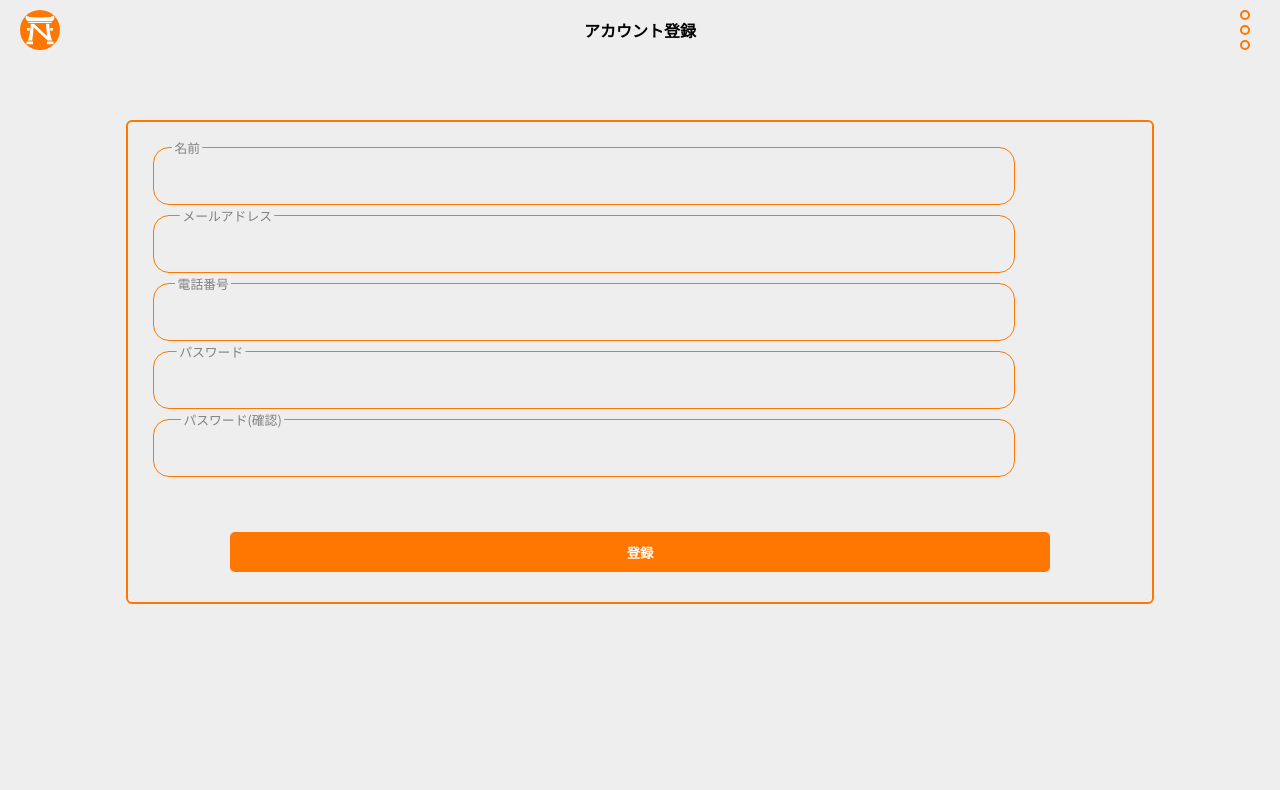
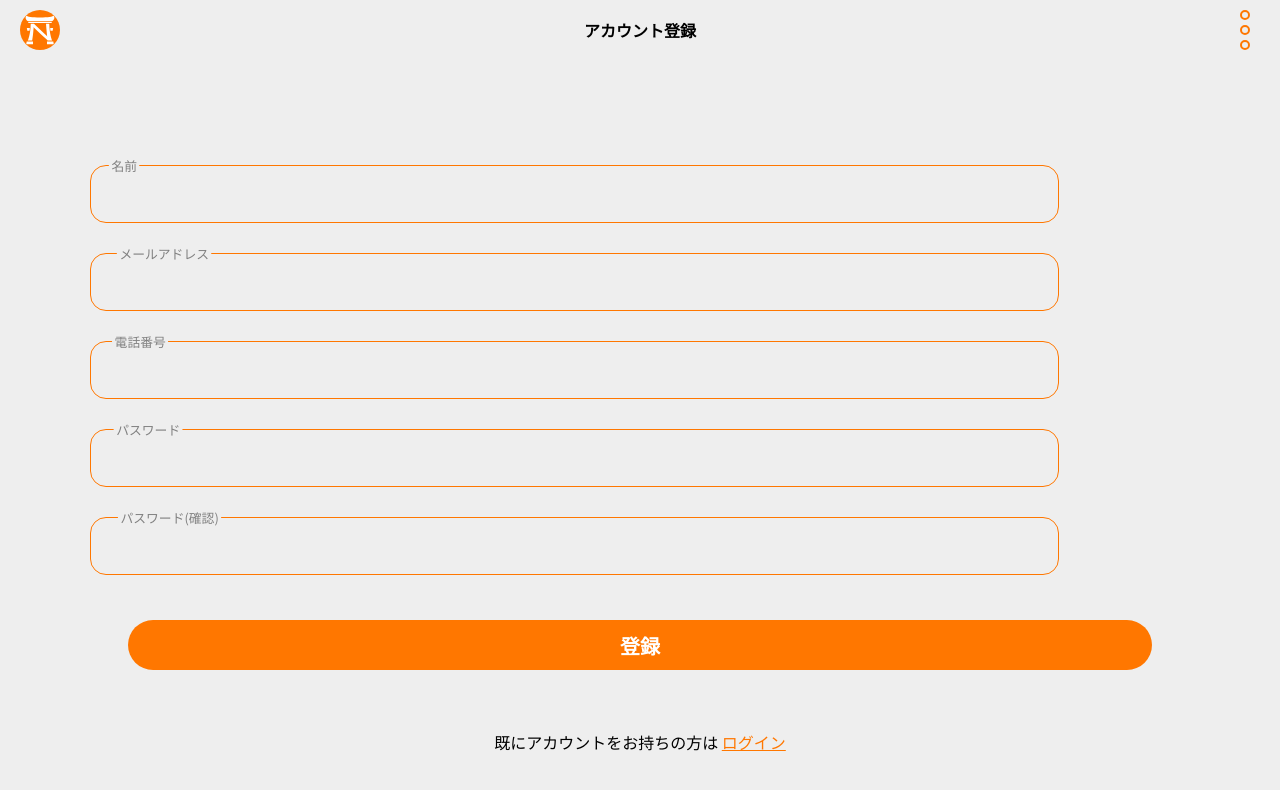
Before and after one commit to PiedPiperNagoya/bit.connect2021-client, a Vue app: page /signup in a window 1280 px wide. Shown: the top 790 px of the page. Built offline with nearby package versions, Linux system fonts and the light colour scheme; a web font is replaced by a local one.

Commit message:
feature: #54 認証周りのページのスタイルとか修正

```diff
--- a/src/views/Registration.vue
+++ b/src/views/Registration.vue
@@ -26,19 +26,25 @@
       <div class="error">
         {{ this.error_msg }}
       </div>
-        <button
-          @click="registerAccount()"
-          class="register-button">登録</button>
+      <basic-button-component
+        content="登録"
+        @clicked="registerAccount" />
     </div>
+    <p class="description">
+      既にアカウントをお持ちの方は
+      <router-link to="/signin">ログイン</router-link>
+    </p>
   </div>
 </template>
 
 <script>
 import TokenIO from '../utils/TokenIO'
+import BasicButtonComponent from '../components/BasicButtonComponent'
 
 export default {
   name: "Registration",
   components: {
+    BasicButtonComponent
   },
   data() {
     return {
@@ -101,9 +107,7 @@ export default {
     top: 60px;
     width: 100%;
     .content{
-      width: 80%;
       border-radius: 6px;
-      border: solid 2px #FF7700;
       margin: 60px auto;
       .account-type{
         display: flex;
@@ -138,7 +142,7 @@ export default {
       .userinfo{
         padding: 15px;
         .input-area{
-          margin: 10px;
+          margin: 30px 6%;
           position: relative;
           input {
             border: solid 1.5px #FF7700;
@@ -192,4 +196,10 @@ export default {
       padding: 0 10px;
     }
   }
+  .description {
+    text-align: center;
+    :link, :visited {
+      color: #FF7700;
+    }
+  }
 </style>
--- a/src/views/Signin.vue
+++ b/src/views/Signin.vue
@@ -14,19 +14,25 @@
       <div class="error">
         {{ this.error_msg }}
       </div>
-        <button
-          @click="Signin()"
-          class="login-button">ログイン</button>
-      </div>
+      <basic-button-component
+        content="ログイン"
+        @clicked="Signin"/>
+    </div>
+    <p class="description">
+      新規アカウント作成は
+      <router-link to="/signup">こちら</router-link>
+    </p>
   </div>
 </template>
 
 <script>
 import TokenIO from '../utils/TokenIO'
+import BasicButtonComponent from '../components/BasicButtonComponent'
 
 export default {
   name: "Signin",
   components: {
+    BasicButtonComponent
   },
   data() {
     return {
@@ -72,9 +78,7 @@ export default {
     top: 60px;
     width: 100%;
     .content{
-      width: 80%;
       border-radius: 6px;
-      border: solid 2px #FF7700;
       margin: 60px auto;
       .account-type{
         display: flex;
@@ -109,7 +113,7 @@ export default {
       .userinfo{
         padding: 15px;
         .input-area{
-          margin: 10px;
+          margin: 30px 6%;
           position: relative;
           input {
             border: solid 1.5px #FF7700;
@@ -163,4 +167,10 @@ export default {
       padding: 0 10px;
     }
   }
+  .description {
+    text-align: center;
+    :link, :visited {
+      color: #FF7700;
+    }
+  }
 </style>
```
